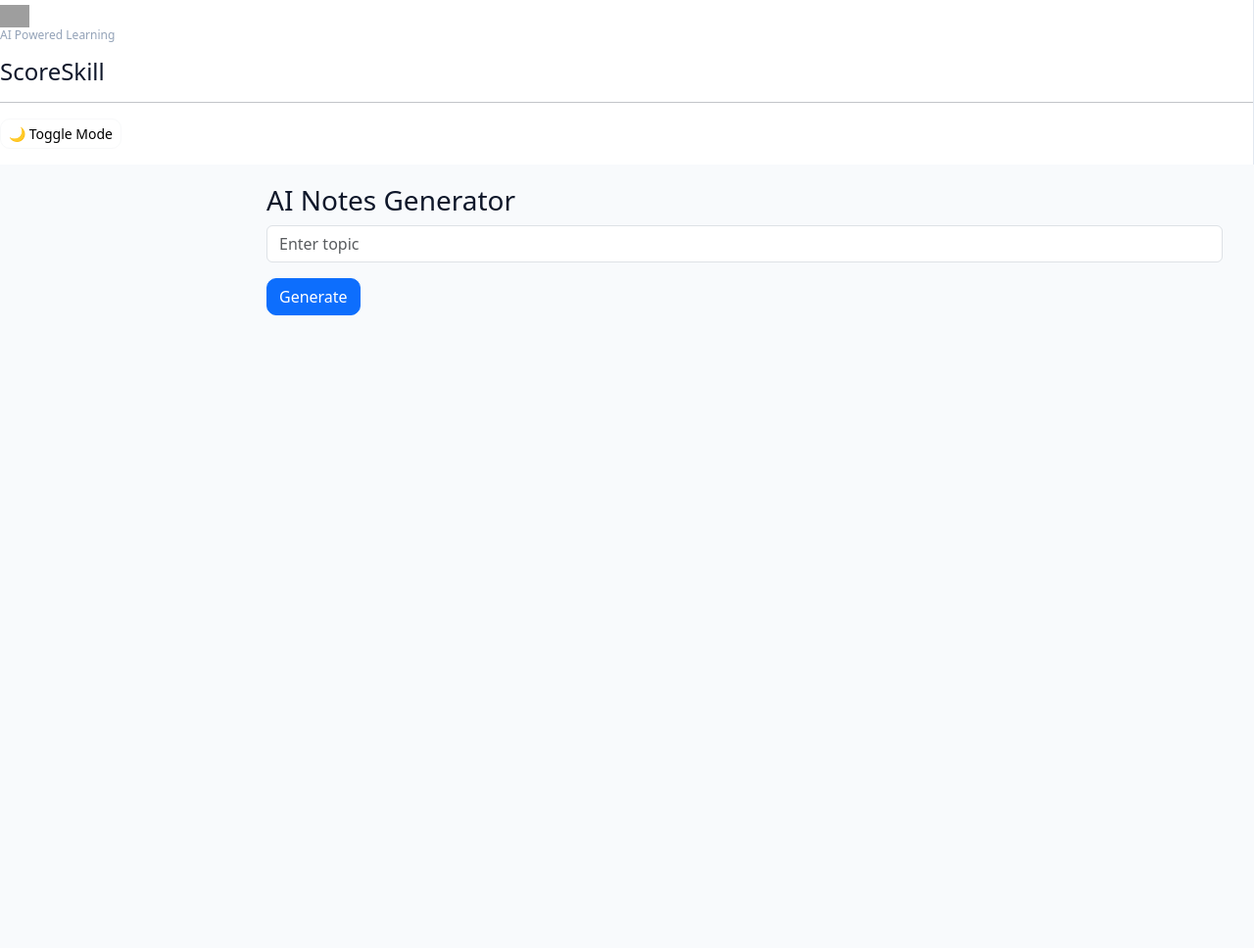
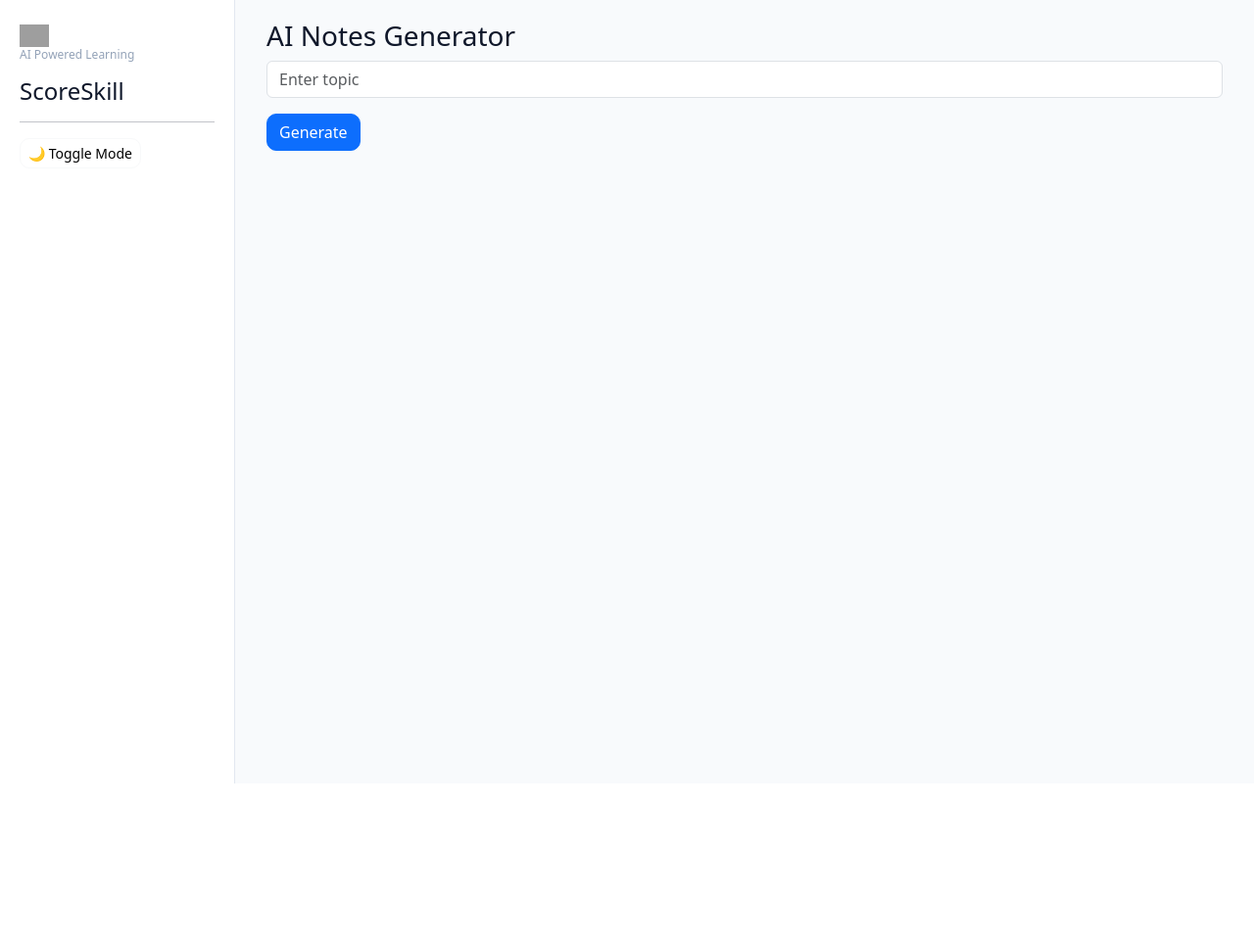
Before and after one commit to gagahuja/lms-project, a Django app: page /ai-notes/ in a window 1280 px wide. Shown: the whole page at 98% size. After the commit the page ends 800 px from the top, so only its background shows below. Run offline with Django 5.2, Linux system fonts and the light colour scheme; grey boxes are pictures that could not be loaded.

Commit message:
fixed sidebar layout issue (desktop + mobile)

```diff
--- a/core/templates/base.html
+++ b/core/templates/base.html
@@ -21,6 +21,15 @@
         .sidebar {
             background: #ffffff;
             color: #0f172a;
+            border-right: 1px solid #e2e8f0;
+            width: 240px;
+            height: 100vh;
+            position: fixed;
+            top: 0;
+            left: 0;
+            background: #ffffff;
+            padding: 20px;
+            z-index: 1000;
             border-right: 1px solid #e2e8f0;
         }
 
```
